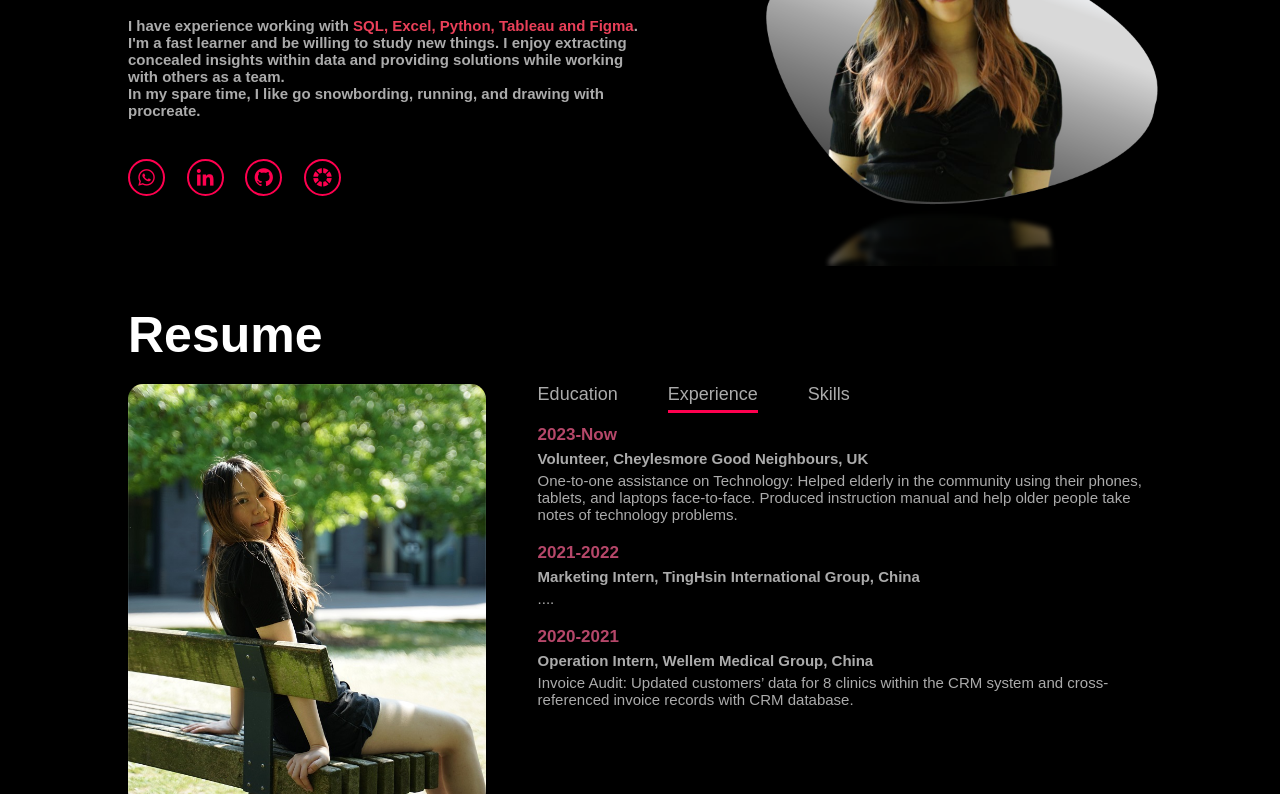
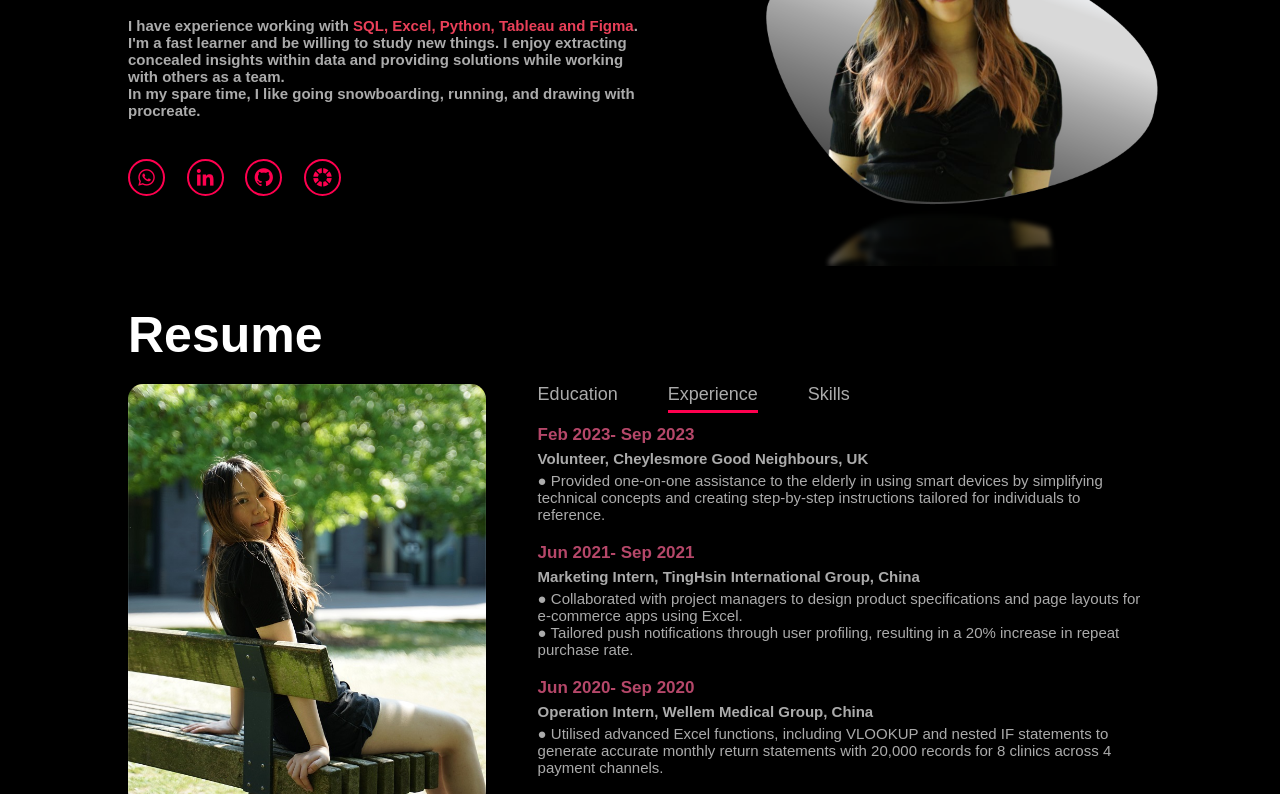
Before and after one commit to jiunyu-hsieh/Lisashay.github.io, a plain HTML site: page index.html in a window 1280 px wide. Both pictures are taken after a click on the element "Experience". Shown: the part 1052-1846 px from the top of the page. Drawn offline with nearby package versions, Linux system fonts and the light colour scheme.

Commit message:
Update index.html

```diff
--- a/index.html
+++ b/index.html
@@ -45,7 +45,7 @@
         <div class="about-text">
             <div class="about-intro">
                 <h1 style="color: white;">Hi! I'm <span>Lisa Shay</span></h1>
-                <p style="color: #ababab;">I have experience working with <span>SQL, Excel, Python, Tableau and Figma</span>. I'm a fast learner and be willing to study new things. I enjoy extracting concealed insights within data and providing solutions while working with others as a team.<br>In my spare time, I like go snowbording, running, and drawing with procreate.</p>
+                <p style="color: #ababab;">I have experience working with <span>SQL, Excel, Python, Tableau and Figma</span>. I'm a fast learner and be willing to study new things. I enjoy extracting concealed insights within data and providing solutions while working with others as a team.<br>In my spare time, I like going snowboarding, running, and drawing with procreate.</p>
             </div>
         </div>
         <div class="contact-icon">
@@ -89,17 +89,18 @@
                 </div>
                 <div class="tab-contents" id="experience">
                     <ul>
-                        <li><span>2023-Now</span>
+                        <li><span>Feb 2023- Sep 2023</span>
                             <p style="font-weight: 800;margin: 5px 0;">Volunteer, Cheylesmore Good Neighbours, UK</p>
-                            <p>One-to-one assistance on Technology: Helped elderly in the community using their phones, tablets, and laptops face-to-face. Produced instruction manual and help older people take notes of technology problems.</p>
+                            <p>● Provided one-on-one assistance to the elderly in using smart devices by simplifying technical concepts and creating step-by-step instructions tailored for individuals to reference.</p>
                         </li>
-                        <li><span>2021-2022</span>
+                        <li><span>Jun 2021- Sep 2021</span>
                             <p style="font-weight: 800;margin: 5px 0;">Marketing Intern, TingHsin International Group, China</p>
-                            <p>....</p>
+                            <p>● Collaborated with project managers to design product specifications and page layouts for e-commerce apps using Excel.
+                                <br>● Tailored push notifications through user profiling, resulting in a 20% increase in repeat purchase rate.</p>
                         </li>
-                        <li><span>2020-2021</span>
+                        <li><span>Jun 2020- Sep 2020</span>
                             <p style="font-weight: 800;margin: 5px 0;">Operation Intern, Wellem Medical Group, China</p>
-                            <p>Invoice Audit: Updated customers’ data for 8 clinics within the CRM system and cross-referenced invoice records with CRM database.</p>
+                            <p>● Utilised advanced Excel functions, including VLOOKUP and nested IF statements to generate accurate monthly return statements with 20,000 records for 8 clinics across 4 payment channels.</p>
                         </li>
                     </ul>
                 </div>
@@ -131,15 +132,15 @@
                 <img src="images/work-1.png">
                 <div class="layer">
                     <h3>Customer Churn Analysis of Maven Telecom</h3>
-                    <p>The project uses SQL, Tableau and Figma to analyse the main factors which cause churn. </p>
+                    <p>The project utilised SQL, Tableau and Figma to identify the root causes of customer churn for Maven Telecom, and to provide recommendations to improve customer retention. </p>
                     <a href="https://medium.com/@jyhsieh00/maven-telecom-churn-analysis-450c83c82ec8" target="_blank"><i class='bx bx-link-external'></i></a>
                 </div>
             </div>
             <div class="work">
                 <img src="images/work-2.png">
                 <div class="layer">
-                    <h3>Supermarket Marketing Analysis</h3>
-                    <p>The project uses Alteryx, Python, Tableau and Figma to predict potential customer based on Logistics Regression. </p>
+                    <h3>Supermarket Marketing Analysis Using Machine Learning</h3>
+                    <p>The project utilised Alteryx, Python, Tableau and Figma to predict potential customer based on the Logistics Regression Model. </p>
                     <a href="https://medium.com/@jyhsieh00/abc-supermarket-marketing-analytics-39155f4f5642" target="_blank"><i class='bx bx-link-external'></i></a>
                 </div>
             </div>
@@ -147,7 +148,7 @@
                 <img src="images/work-3.png">
                 <div class="layer">
                     <h3>Maven Slopes Challenge - Ski Resorts Selector</h3>
-                    <p>The project utilises Alteryx, SQL and Tableau to build a user-friendly dynamic dashboard for people to choose the best ski resorts which meet their requirement.</p>
+                    <p>The project utilised Alteryx, SQL and Tableau to build a user-friendly dynamic dashboard for people to choose the best ski resort which meets their requirements.</p>
                     <a href="https://medium.com/@jyhsieh00/maven-slopes-challenge-c072a9810bcb" target="_blank"><i class='bx bx-link-external'></i></a>
                 </div>
             </div>
```
